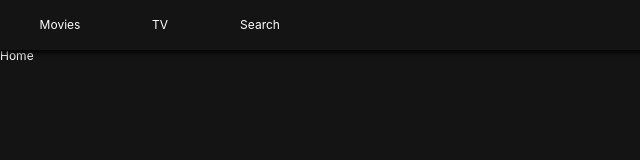
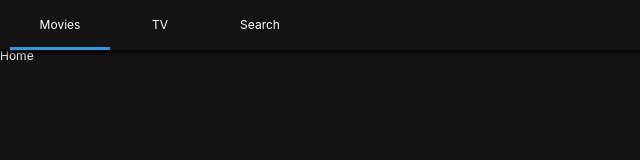
Before and after one commit to ny0011/nyflix, a React (Create React App) app: page / in a window 1280 px wide. Shown: the top 160 px of the page, without its empty margins (0-640 px from the left). Built offline with nearby package versions, Linux system fonts and the light colour scheme.

Commit message:
#3.4 Location Aware Header

```diff
--- a/src/Components/Header.js
+++ b/src/Components/Header.js
@@ -1,5 +1,5 @@
 import React from "react";
-import { Link } from "react-router-dom";
+import { Link, withRouter } from "react-router-dom";
 import styled from "styled-components";
 
 const Header = styled.header`
@@ -25,6 +25,9 @@
   width: 100px;
   height: 50px;
   text-align: center;
+  border-bottom: 3px solid
+    ${props => (props.current ? "#3498db" : "transparent")};
+  transition: border-bottom 0.6s ease-in-out;
 `;
 const SLink = styled(Link)`
   height: 50px;
@@ -33,18 +36,20 @@
   justify-content: center;
 `;
 
-export default () => (
+const HeaderComponent = ({ location: { pathname } }) => (
   <Header>
     <List>
-      <Item>
+      <Item current={pathname === "/"}>
         <SLink to="/">Movies</SLink>
       </Item>
-      <Item>
+      <Item current={pathname === "/tv"}>
         <SLink to="/tv">TV</SLink>
       </Item>
-      <Item>
+      <Item current={pathname === "/search"}>
         <SLink to="/search">Search</SLink>
       </Item>
     </List>
   </Header>
 );
+
+export default withRouter(HeaderComponent);
```
Also changed, not shown: 1 other file (tests, documents, lock files or other folders).
